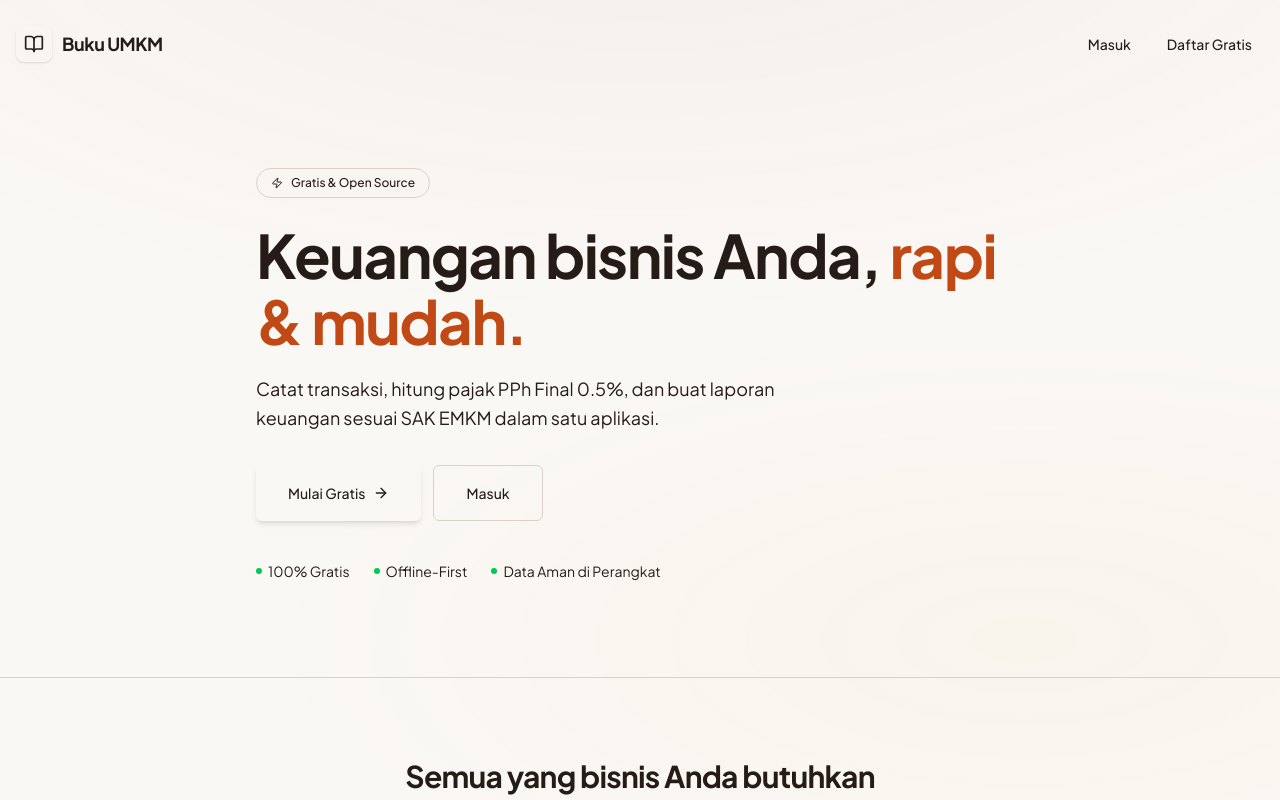
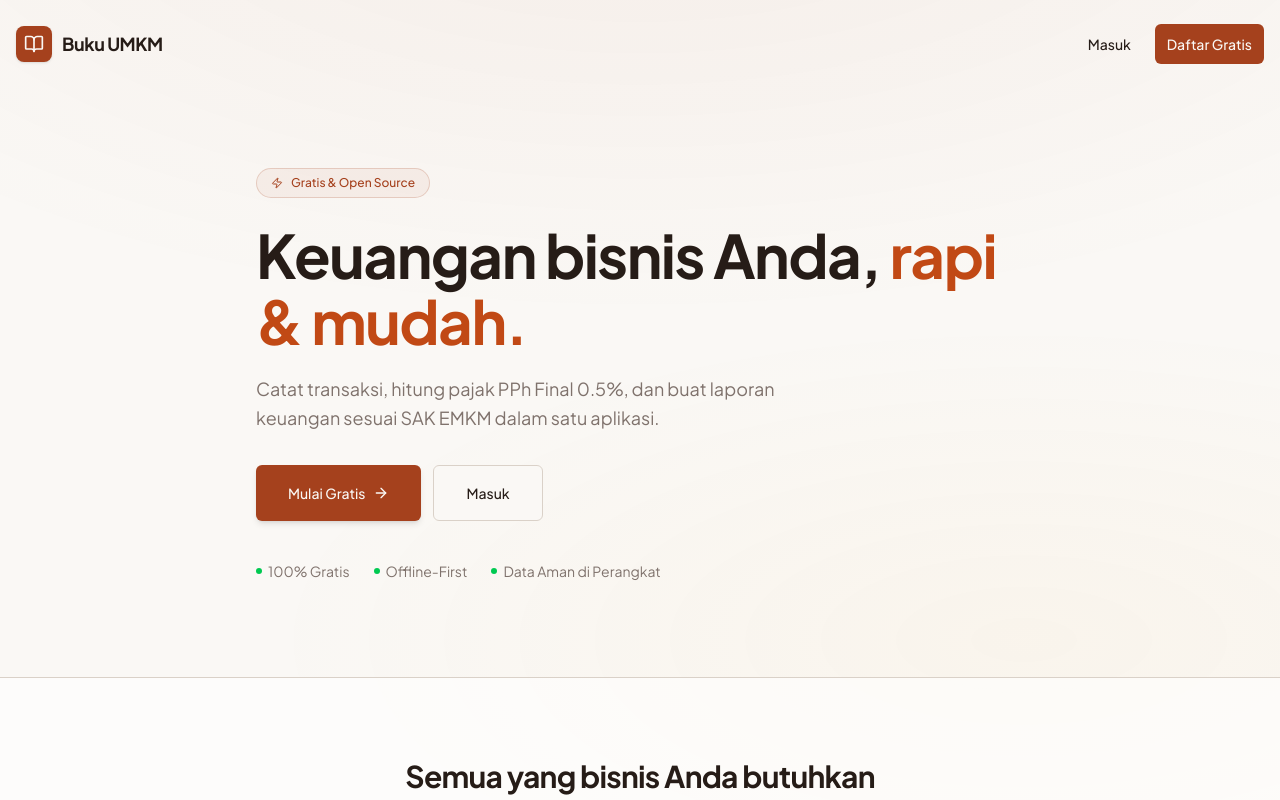
Before and after one commit to davediv/buku-umkm, a SvelteKit app: page / in a window 1280 px wide. Shown: the top 800 px of the page. Built offline with nearby package versions, Linux system fonts and the light colour scheme.

Commit message:
optimize: register tailwind color tokens and improve tambah transaksi form UX

```diff
--- a/src/app.css
+++ b/src/app.css
@@ -1,7 +1,27 @@
 @import 'tailwindcss';
 
-@theme {
+@theme inline {
 	--font-sans: 'Plus Jakarta Sans', system-ui, -apple-system, 'Segoe UI', sans-serif;
+
+	--color-background: hsl(var(--background));
+	--color-foreground: hsl(var(--foreground));
+	--color-card: hsl(var(--card));
+	--color-card-foreground: hsl(var(--card-foreground));
+	--color-popover: hsl(var(--popover));
+	--color-popover-foreground: hsl(var(--popover-foreground));
+	--color-primary: hsl(var(--primary));
+	--color-primary-foreground: hsl(var(--primary-foreground));
+	--color-secondary: hsl(var(--secondary));
+	--color-secondary-foreground: hsl(var(--secondary-foreground));
+	--color-muted: hsl(var(--muted));
+	--color-muted-foreground: hsl(var(--muted-foreground));
+	--color-accent: hsl(var(--accent));
+	--color-accent-foreground: hsl(var(--accent-foreground));
+	--color-destructive: hsl(var(--destructive));
+	--color-destructive-foreground: hsl(var(--destructive-foreground));
+	--color-border: hsl(var(--border));
+	--color-input: hsl(var(--input));
+	--color-ring: hsl(var(--ring));
 }
 
 @layer base {
--- a/src/routes/(app)/transaksi/tambah/+page.svelte
+++ b/src/routes/(app)/transaksi/tambah/+page.svelte
@@ -281,14 +281,16 @@
 	</header>
 
 	<!-- Main Form -->
-	<form onsubmit={handleSubmit} class="flex-1 flex flex-col p-4 space-y-6">
+	<form id="transaction-form" onsubmit={handleSubmit} class="flex-1 flex flex-col p-4 space-y-6">
 		<!-- Type Toggle -->
-		<div class="flex gap-2">
+		<div class="flex gap-2" role="radiogroup" aria-label="Jenis transaksi">
 			<button
 				type="button"
+				role="radio"
+				aria-checked={type === 'income'}
 				onclick={() => {
 					type = 'income';
-					categoryId = ''; // Reset category when switching type
+					categoryId = '';
 				}}
 				class="flex-1 py-3 rounded-lg font-medium transition-all {type === 'income'
 					? 'bg-green-500 text-white'
@@ -298,9 +300,11 @@
 			</button>
 			<button
 				type="button"
+				role="radio"
+				aria-checked={type === 'expense'}
 				onclick={() => {
 					type = 'expense';
-					categoryId = ''; // Reset category when switching type
+					categoryId = '';
 				}}
 				class="flex-1 py-3 rounded-lg font-medium transition-all {type === 'expense'
 					? 'bg-red-500 text-white'
@@ -312,7 +316,9 @@
 
 		<!-- Amount Input -->
 		<div class="space-y-2">
-			<label for="amount" class="text-sm font-medium text-muted-foreground">Jumlah</label>
+			<label for="amount" class="text-sm font-medium text-muted-foreground"
+				>Jumlah <span class="text-destructive">*</span></label
+			>
 			<div class="relative">
 				<span
 					class="absolute left-4 top-1/2 -translate-y-1/2 text-2xl font-medium text-muted-foreground"
@@ -343,7 +349,7 @@
 						}}
 						class="px-4 py-2 min-h-[48px] text-base bg-muted hover:bg-secondary rounded-full transition-colors"
 					>
-						+{quickAmt.toLocaleString('id-ID')}
+						{quickAmt.toLocaleString('id-ID')}
 					</button>
 				{/each}
 			</div>
@@ -381,10 +387,13 @@
 
 		<!-- Category Picker -->
 		<div class="space-y-2">
-			<label for="category" class="text-sm font-medium text-muted-foreground">Kategori</label>
+			<label for="category-picker" class="text-sm font-medium text-muted-foreground">Kategori</label
+			>
 			<button
+				id="category-picker"
 				type="button"
 				onclick={() => (showCategoryPicker = true)}
+				aria-haspopup="dialog"
 				class="w-full flex items-center gap-3 p-3 bg-muted rounded-lg hover:bg-secondary transition-colors text-left"
 			>
 				{#if selectedCategory}
@@ -408,10 +417,14 @@
 
 		<!-- Account Picker -->
 		<div class="space-y-2">
-			<label for="account" class="text-sm font-medium text-muted-foreground">Akun</label>
+			<label for="account-picker" class="text-sm font-medium text-muted-foreground"
+				>Akun <span class="text-destructive">*</span></label
+			>
 			<button
+				id="account-picker"
 				type="button"
 				onclick={() => (showAccountPicker = true)}
+				aria-haspopup="dialog"
 				class="w-full flex items-center gap-3 p-3 bg-muted rounded-lg hover:bg-secondary transition-colors text-left"
 			>
 				{#if selectedAccount}
@@ -498,10 +511,10 @@
 							<button
 								type="button"
 								onclick={() => removePhoto(photo.id)}
-								class="absolute -top-2 -right-2 bg-destructive text-white rounded-full p-1 opacity-0 group-hover:opacity-100 transition-opacity"
+								class="absolute -top-2 -right-2 bg-destructive text-white rounded-full p-1.5 opacity-100 sm:opacity-0 sm:group-hover:opacity-100 transition-opacity min-w-[28px] min-h-[28px] flex items-center justify-center"
 								aria-label="Hapus foto"
 							>
-								<Trash2 class="w-3 h-3" />
+								<Trash2 class="w-3.5 h-3.5" />
 							</button>
 						</div>
 					{/each}
@@ -524,21 +537,22 @@
 				accept="image/jpeg,image/png"
 				onchange={handleFileSelect}
 				class="hidden"
+				aria-label="Pilih file foto nota"
 			/>
 		</div>
+	</form>
 
-		<!-- Spacer -->
-		<div class="flex-1"></div>
-
-		<!-- Submit Button -->
+	<!-- Sticky Submit Button -->
+	<div class="sticky bottom-0 z-10 bg-background border-t p-4">
 		<button
 			type="submit"
-			disabled={loading}
-			class="w-full py-4 bg-primary text-primary-foreground text-lg font-medium rounded-xl hover:bg-primary/90 transition-colors disabled:opacity-50"
+			form="transaction-form"
+			disabled={loading || uploading}
+			class="w-full py-4 bg-primary text-primary-foreground text-lg font-medium rounded-xl hover:bg-primary/90 transition-colors disabled:opacity-50 shadow-sm"
 		>
 			{loading || uploading ? 'Menyimpan...' : 'Simpan'}
 		</button>
-	</form>
+	</div>
 </div>
 
 <!-- Category Picker Modal -->
@@ -547,6 +561,10 @@
 		class="fixed inset-0 z-[55] flex flex-col bg-white md:left-20"
 		role="dialog"
 		aria-modal="true"
+		aria-label="Pilih Kategori"
+		onkeydown={(e) => {
+			if (e.key === 'Escape') showCategoryPicker = false;
+		}}
 	>
 		<header class="sticky top-0 z-10 bg-white border-b px-4 py-3 flex items-center justify-between">
 			<h2 class="text-lg font-semibold">Pilih Kategori</h2>
@@ -600,7 +618,18 @@
 
 <!-- Photo Source Menu -->
 {#if showPhotoSourceMenu}
-	<div class="fixed inset-0 z-50 flex items-center justify-center p-4 bg-black/50">
+	<div
+		class="fixed inset-0 z-50 flex items-center justify-center p-4 bg-black/50"
+		role="dialog"
+		aria-modal="true"
+		aria-label="Pilih sumber foto"
+		onclick={(e) => {
+			if (e.target === e.currentTarget) showPhotoSourceMenu = false;
+		}}
+		onkeydown={(e) => {
+			if (e.key === 'Escape') showPhotoSourceMenu = false;
+		}}
+	>
 		<div class="bg-white border rounded-lg shadow-xl w-full max-w-sm p-6">
 			<h2 class="text-lg font-semibold mb-4">Pilih Sumber Foto</h2>
 			<div class="space-y-3">
@@ -648,6 +677,10 @@
 		class="fixed inset-0 z-[55] flex flex-col bg-white md:left-20"
 		role="dialog"
 		aria-modal="true"
+		aria-label="Pilih Akun"
+		onkeydown={(e) => {
+			if (e.key === 'Escape') showAccountPicker = false;
+		}}
 	>
 		<header class="sticky top-0 z-10 bg-white border-b px-4 py-3 flex items-center justify-between">
 			<h2 class="text-lg font-semibold">Pilih Akun</h2>
```
